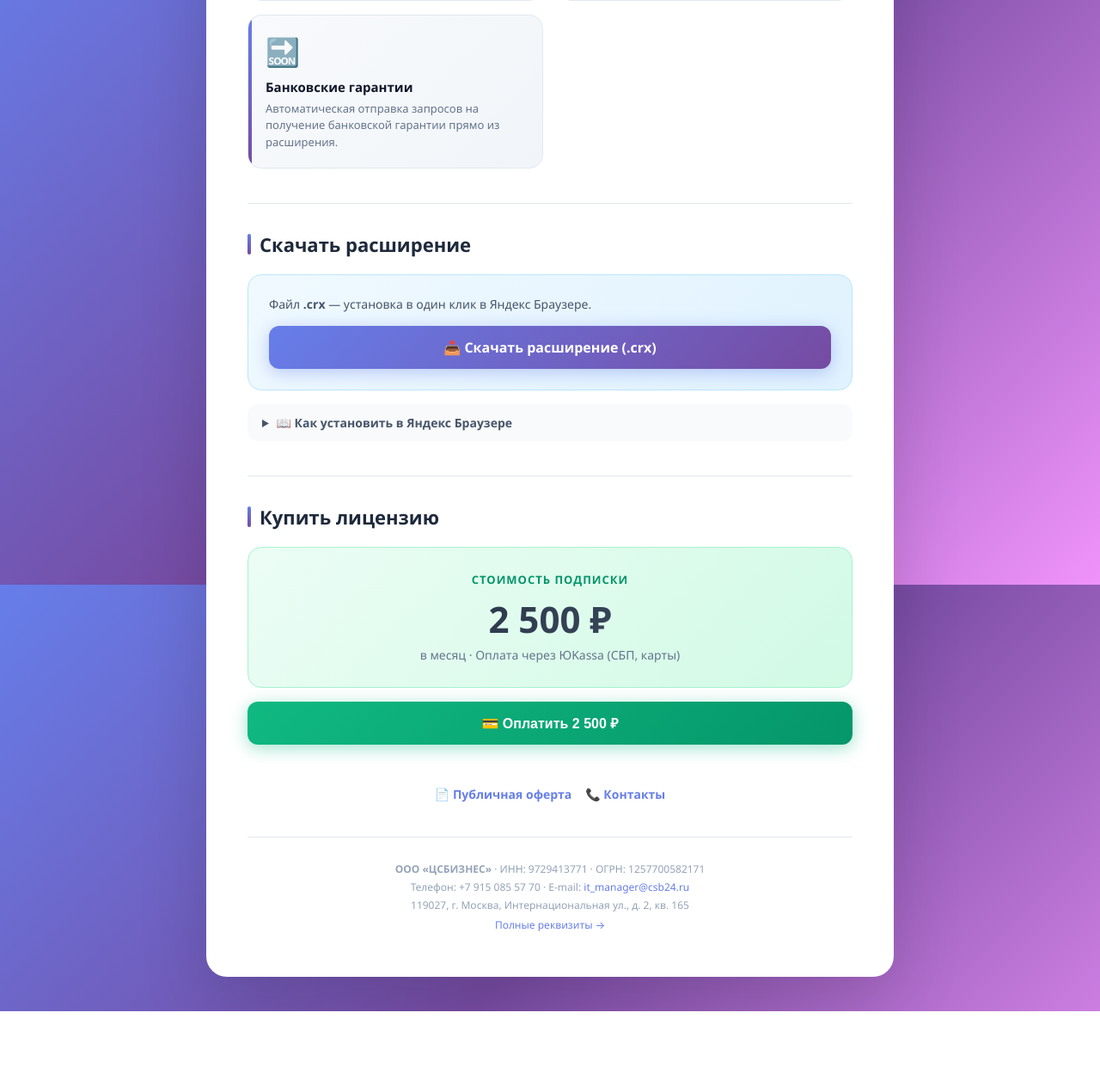
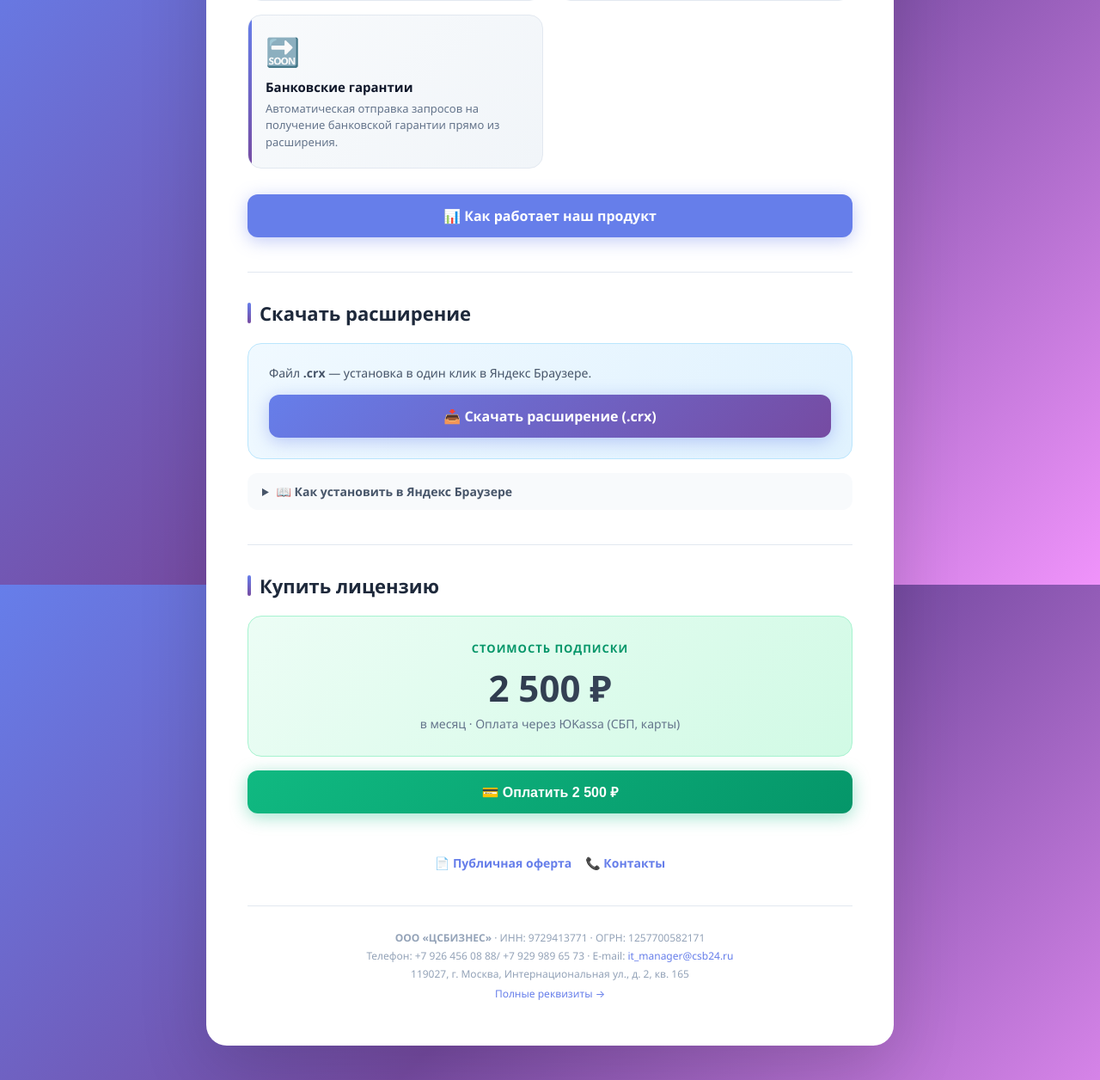
Before and after one commit to danilamozh-maker/tender-parser, a Python web app: template templates/main.html in a window 1280 px wide. Shown: the part 920-2176 px from the top of the page at 86% size. Before the commit the page ends 2096 px from the top, so only its background shows below. Run offline with Jinja, Linux system fonts and the light colour scheme; the template is opened without the code that fills it, so the values that code supplies are empty.

Commit message:
Update main.html

```diff
--- a/templates/main.html
+++ b/templates/main.html
@@ -424,7 +424,9 @@
                 <p>Автоматическая отправка запросов на получение банковской гарантии прямо из расширения.</p>
             </div>
         </div>
-
+<a href="/static/prezentatsiya.pdf" target="_blank" class="btn btn-primary" style="background: #667eea;">
+    📊 Как работает наш продукт
+</a>
         <!-- Скачивание расширения -->
         <div class="section">
             <h2 class="section-title">Скачать расширение</h2>
@@ -476,7 +478,7 @@
         <!-- Юридическая информация -->
         <div class="legal">
             <p><strong>ООО «ЦСБИЗНЕС»</strong> · ИНН: 9729413771 · ОГРН: 1257700582171</p>
-            <p>Телефон: +7 915 085 57 70 · E-mail: <a href="mailto:it_manager@csb24.ru">it_manager@csb24.ru</a></p>
+            <p>Телефон: +7 926 456 08 88/ +7 929 989 65 73 · E-mail: <a href="mailto:it_manager@csb24.ru">it_manager@csb24.ru</a></p>
             <p>119027, г. Москва, Интернациональная ул., д. 2, кв. 165</p>
             <p style="margin-top: 6px;"><a href="/contacts">Полные реквизиты →</a></p>
         </div>
```
